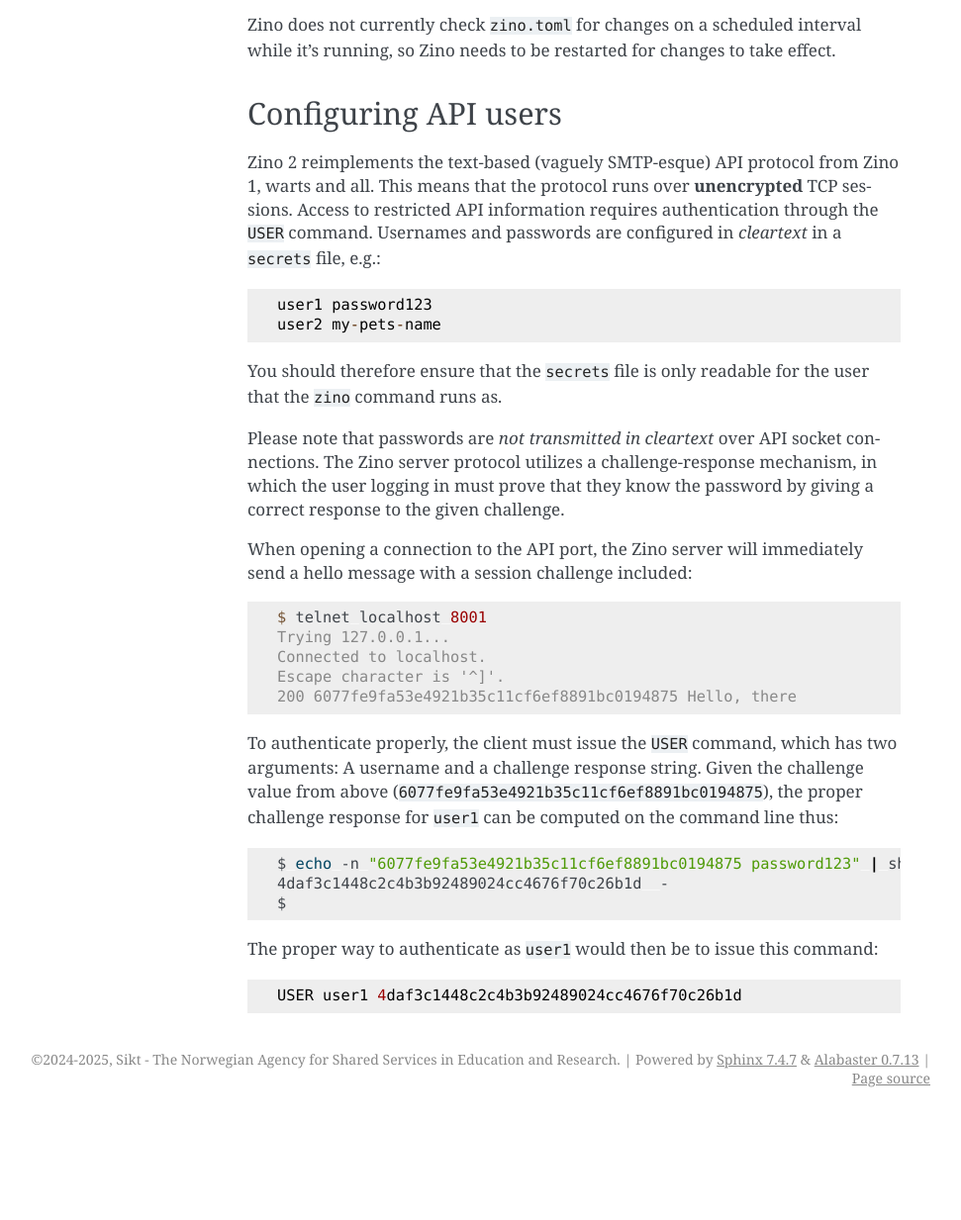
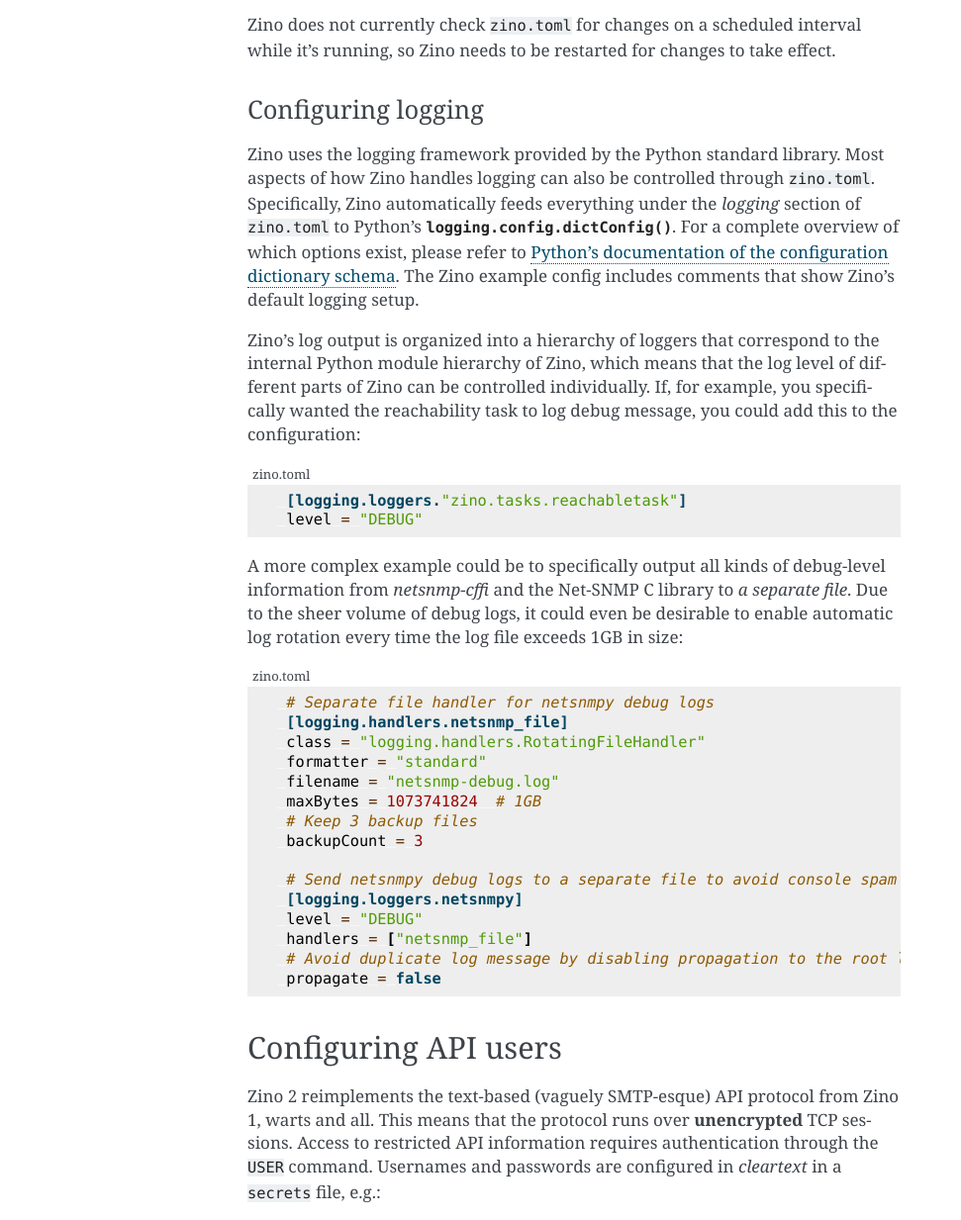
Before and after one commit to Uninett/zino, a Sphinx documentation site: the page built from docs/configuration.rst, in a window 1280 px wide and 1400 px high, scrolled down 866 px, cut to the strip 167-1400 px from the top of the window. Shown: the whole strip at 99% size, without its empty margins (170-1141 px from the left). Built offline with Sphinx 7.4.7, drawn with Linux system fonts in a browser that asks for light colours; pages that are not in the unit, such as notebooks, are missing from menus; the version number could not be read and is left out; before the commit the page ends 2162 px from its top, so only the background shows below that.

Commit message:
Document how to control Zino's log output

```diff
--- a/docs/configuration.rst
+++ b/docs/configuration.rst
@@ -42,6 +42,58 @@
 Zino does not currently check ``zino.toml`` for changes on a scheduled
 interval while it’s running, so Zino needs to be restarted for changes
 to take effect.
+
+.. _configuring-logging:
+
+Configuring logging
+-------------------
+
+Zino uses the logging framework provided by the Python standard library. Most
+aspects of how Zino handles logging can also be controlled through
+:file:`zino.toml`. Specifically, Zino automatically feeds everything under the
+`logging` section of :file:`zino.toml` to Python's
+:py:func:`logging.config.dictConfig`. For a complete overview of which options
+exist, please refer to `Python's documentation of the configuration dictionary
+schema
+<https://docs.python.org/3/library/logging.config.html#logging-config-dictschema>`_.
+The Zino example config includes comments that show Zino's default logging
+setup.
+
+Zino's log output is organized into a hierarchy of loggers that correspond to
+the internal Python module hierarchy of Zino, which means that the log level of
+different parts of Zino can be controlled individually.  If, for example, you
+specifically wanted the reachability task to log debug message, you could add
+this to the configuration:
+
+.. code-block:: toml
+   :caption: zino.toml
+
+    [logging.loggers."zino.tasks.reachabletask"]
+    level = "DEBUG"
+
+A more complex example could be to specifically output all kinds of debug-level
+information from `netsnmp-cffi` and the Net-SNMP C library to *a separate
+file*. Due to the sheer volume of debug logs, it could even be desirable to
+enable automatic log rotation every time the log file exceeds 1GB in size:
+
+.. code-block:: toml
+   :caption: zino.toml
+
+    # Separate file handler for netsnmpy debug logs
+    [logging.handlers.netsnmp_file]
+    class = "logging.handlers.RotatingFileHandler"
+    formatter = "standard"
+    filename = "netsnmp-debug.log"
+    maxBytes = 1073741824  # 1GB
+    # Keep 3 backup files
+    backupCount = 3
+
+    # Send netsnmpy debug logs to a separate file to avoid console spam
+    [logging.loggers.netsnmpy]
+    level = "DEBUG"
+    handlers = ["netsnmp_file"]
+    # Avoid duplicate log message by disabling propagation to the root logger
+    propagate = false
 
 .. _configuring-api-users:
 
```
